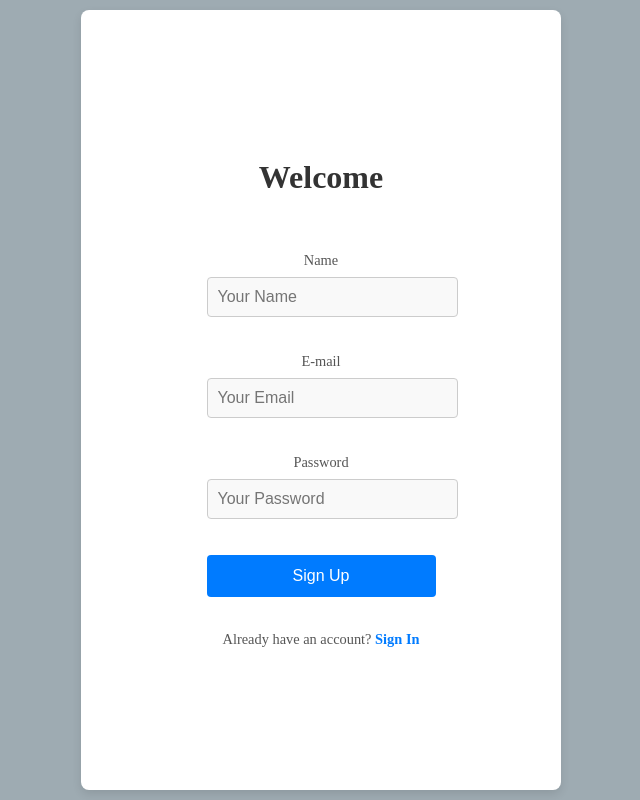
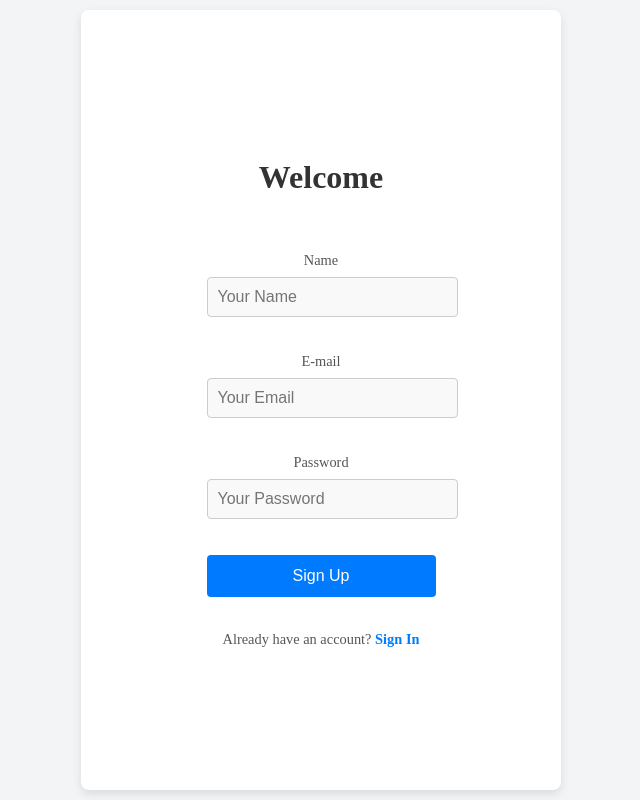
Before and after one commit to Bancos-de-Dados-II/projeto-1-bancos-geogr-ficos-geocacthus, a React (Vite) app in the folder client/: page /signup in a window 1280 px wide. Shown: the whole page, without its empty margins (319-959 px from the left). Built offline with nearby package versions, Linux system fonts and the light colour scheme.

Commit message:
view: adjusting background color

```diff
--- a/client/src/screens/SignUp/signup.css
+++ b/client/src/screens/SignUp/signup.css
@@ -4,7 +4,7 @@
     justify-content: center;
     align-items: center;
     min-height: 100vh;
-    background-color: #9EABB2;
+    background-color: #f3f4f6;
 }
 
 .content-section-form, .content-section-graph {
```
